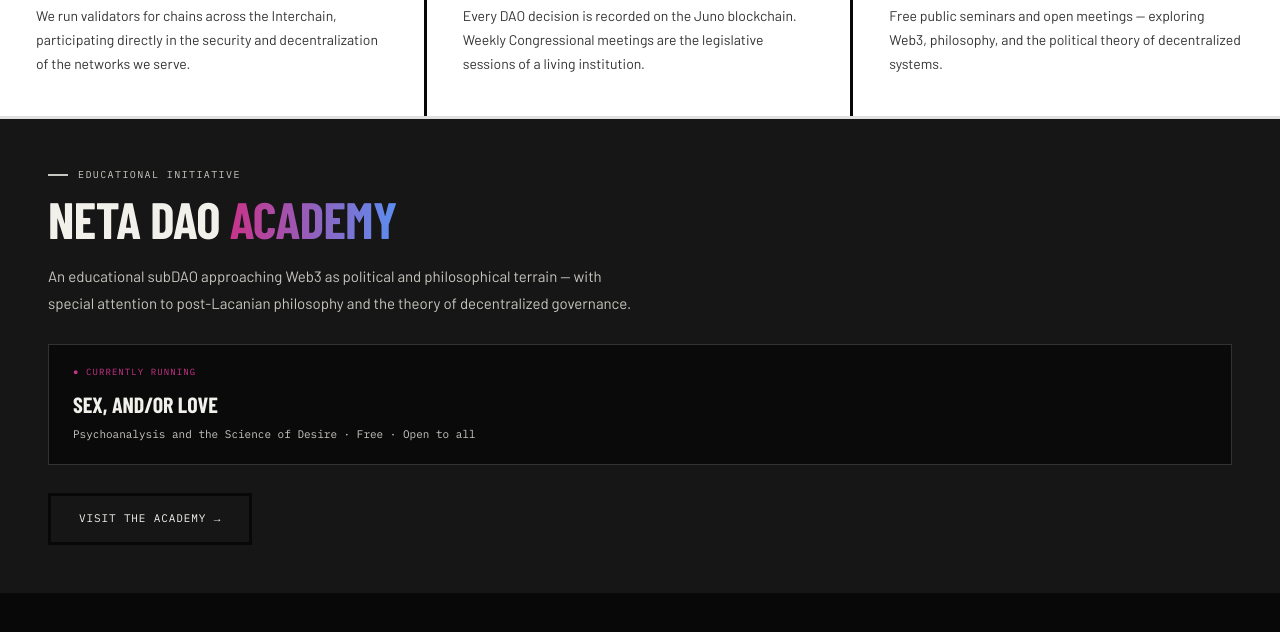
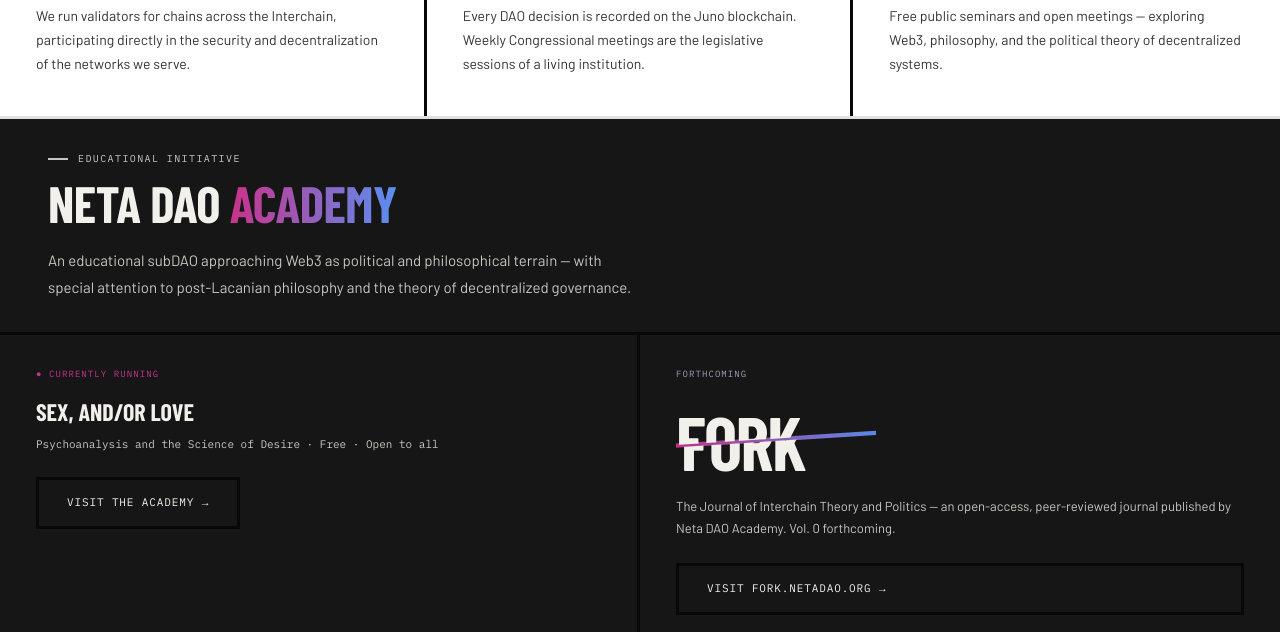
Before and after one commit to cosmonought/website, a plain HTML site: page index.html in a window 1280 px wide. Shown: the part 1250-1882 px from the top of the page. Drawn offline with nearby package versions, Linux system fonts and the light colour scheme; a web font is replaced by a local one.

Commit message:
Add files via upload

```diff
--- a/index.html
+++ b/index.html
@@ -135,17 +135,41 @@
 
   <!-- ── Academy ── -->
   <div class="panel panel-ink reveal">
-    <div class="panel-inner">
+    <div class="panel-inner-sm" style="border-bottom:var(--panel-border);">
       <p class="section-label">Educational Initiative</p>
       <h2 class="section-title">Neta DAO <span class="grad-text">Academy</span></h2>
-      <p class="section-body" style="margin-bottom:28px;">An educational subDAO approaching Web3 as political and philosophical terrain — with special attention to post-Lacanian philosophy and the theory of decentralized governance.</p>
-      <!-- Current series callout -->
-      <div style="border:1px solid #333;padding:20px 24px;margin-bottom:28px;background:#0a0a0a;">
-        <p style="font-family:var(--font-mono);font-size:9px;letter-spacing:0.12em;text-transform:uppercase;color:var(--pink);margin-bottom:8px;">● Currently Running</p>
-        <p style="font-family:var(--font-display);font-size:22px;font-weight:900;text-transform:uppercase;margin-bottom:4px;">Sex, and/or Love</p>
-        <p style="font-family:var(--font-mono);font-size:11px;color:var(--paper-dim);">Psychoanalysis and the Science of Desire · Free · Open to all</p>
+      <p class="section-body">An educational subDAO approaching Web3 as political and philosophical terrain — with special attention to post-Lacanian philosophy and the theory of decentralized governance.</p>
+    </div>
+    <div style="display:grid;grid-template-columns:1fr 1fr;">
+
+      <!-- Active series -->
+      <div style="padding:32px 36px;border-right:var(--panel-border);">
+        <p style="font-family:var(--font-mono);font-size:9px;letter-spacing:0.12em;text-transform:uppercase;color:var(--pink);margin-bottom:12px;">● Currently Running</p>
+        <p style="font-family:var(--font-display);font-size:24px;font-weight:900;text-transform:uppercase;margin-bottom:4px;">Sex, and/or Love</p>
+        <p style="font-family:var(--font-mono);font-size:11px;color:var(--paper-dim);margin-bottom:24px;">Psychoanalysis and the Science of Desire · Free · Open to all</p>
+        <a href="https://academy.netadao.org" class="btn btn-outline">Visit the Academy →</a>
       </div>
-      <a href="https://academy.netadao.org" class="btn btn-outline">Visit the Academy →</a>
+
+      <!-- Fork callout -->
+      <div style="padding:32px 36px;display:flex;flex-direction:column;justify-content:space-between;">
+        <div>
+          <p style="font-family:var(--font-mono);font-size:9px;letter-spacing:0.12em;text-transform:uppercase;color:#9aa0b8;margin-bottom:16px;">Forthcoming</p>
+          <!-- Bisected FORK logo -->
+          <svg viewBox="0 0 280 116" width="200" height="83" xmlns="http://www.w3.org/2000/svg" style="display:block;margin-bottom:16px;">
+            <defs>
+              <clipPath id="ft"><polygon points="0,0 280,0 280,49 0,67"/></clipPath>
+              <clipPath id="fb"><polygon points="7,70 287,52 287,128 7,128"/></clipPath>
+              <linearGradient id="fg" x1="0" y1="0" x2="1" y2="0"><stop offset="0%" stop-color="#C9338A"/><stop offset="100%" stop-color="#5B8EF0"/></linearGradient>
+            </defs>
+            <polygon points="0,65 280,47 280,53 0,71" fill="url(#fg)" opacity="0.95"/>
+            <text clip-path="url(#ft)" x="0" y="98" font-family="'Barlow Condensed',sans-serif" font-weight="900" font-size="98" fill="#f2f0eb" letter-spacing="-2">FORK</text>
+            <text clip-path="url(#fb)" x="7" y="104" font-family="'Barlow Condensed',sans-serif" font-weight="900" font-size="98" fill="#f2f0eb" letter-spacing="-2">FORK</text>
+          </svg>
+          <p style="font-size:13px;color:var(--paper-dim);line-height:1.65;margin-bottom:24px;">The Journal of Interchain Theory and Politics — an open-access, peer-reviewed journal published by Neta DAO Academy. Vol. 0 forthcoming.</p>
+        </div>
+        <a href="https://fork.netadao.org" target="_blank" rel="noopener" class="btn btn-outline">Visit fork.netadao.org →</a>
+      </div>
+
     </div>
   </div>
 
```
